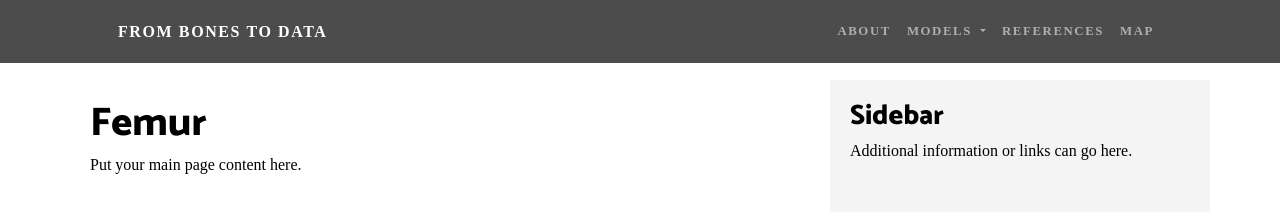
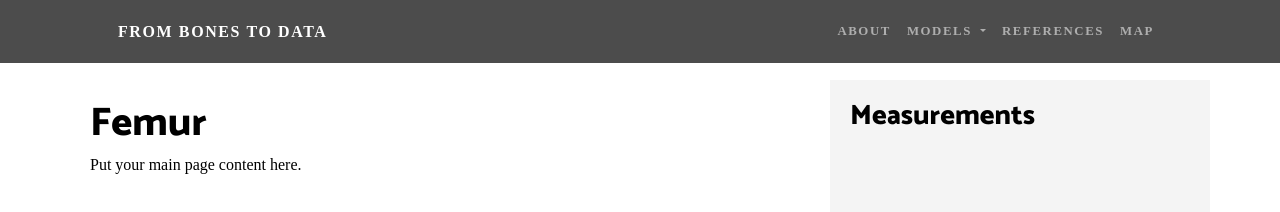
Before and after one commit to ryleelalonde/frombonestodata, a plain HTML site: page femur.html in a window 1280 px wide. Drawn offline with Linux system fonts and the light colour scheme.

Commit message:
Information for Measurements
Most information for measurements added to four pages.

```diff
--- a/femur.html
+++ b/femur.html
@@ -52,8 +52,8 @@
 
         <!-- Sidebar -->
         <div class="col-md-4 sidebar" style="background-color: #f4f4f4; padding: 20px;">
-            <h3>Sidebar</h3>
-            <p>Additional information or links can go here.</p>
+            <h3>Measurements</h3>
+            <p></p>
         </div>
     </div>
 </div>
```
Also changed, not shown: humerus.html (+2 -2 lines), oscoxae.html (+2 -2 lines), radius.html (+2 -2 lines), tibia.html (+2 -2 lines), ulna.html (+2 -2 lines).
